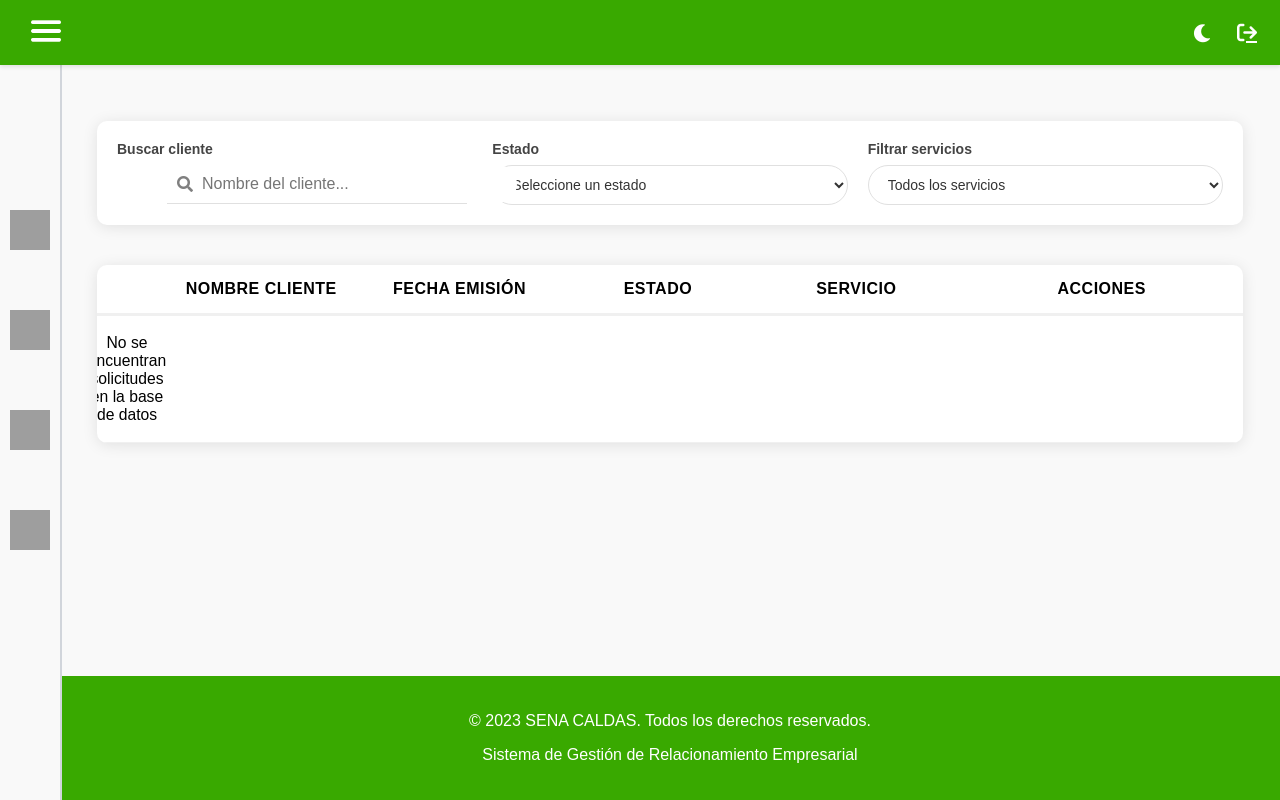
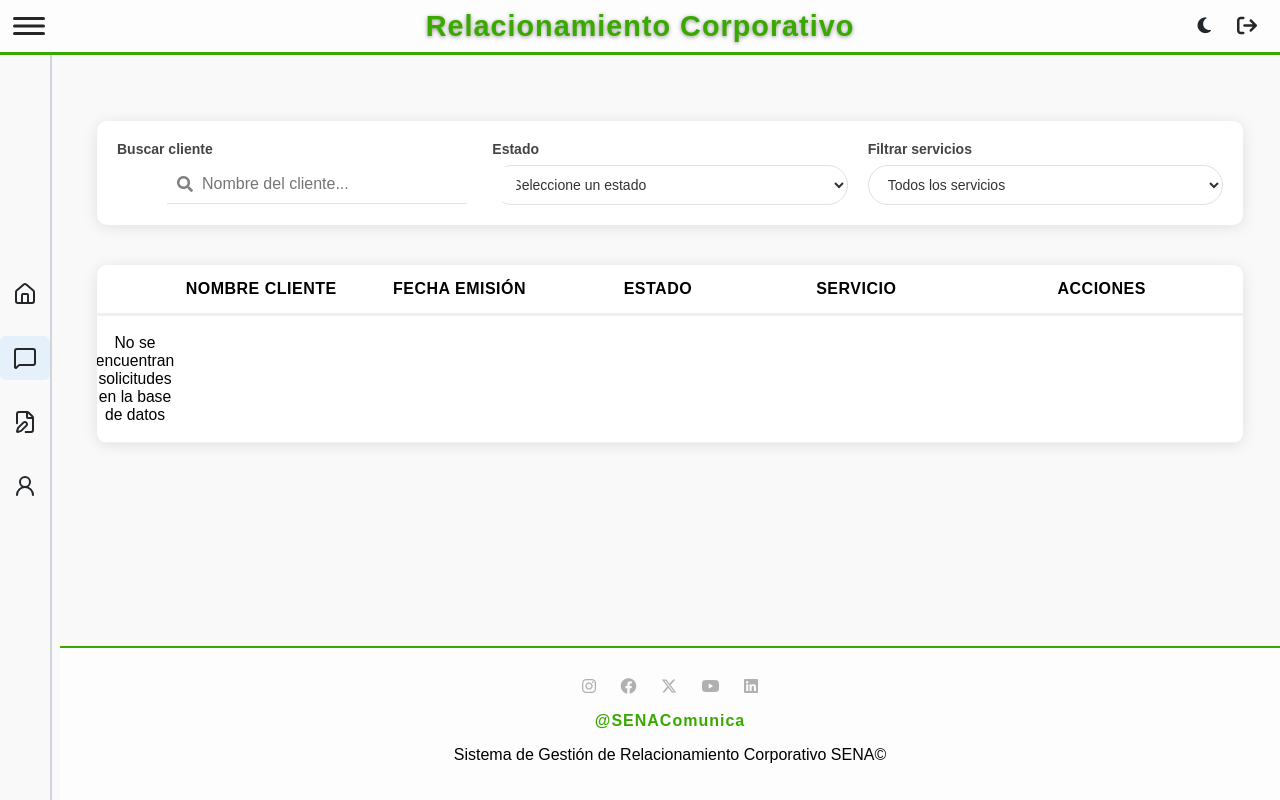
Before and after one commit to reyes630/relacionamientoEmpresarial, a PHP site: page /solicitud/view in a window 1280 px wide. Run offline with PHP 8.4, Linux system fonts and the light colour scheme; the visitor is signed in with stand-in values (Sample User, id 1); data comes from the database, SQL or seed files in the repository; both versions use the stored data as it was after the commit; data that the repository does not hold is empty; grey boxes are pictures that could not be loaded.

Commit message:
docs:Modification of the database, elements were added. feat:Permissions are made for actions that can only be performed by the administrator user, the administrator is the only one who can assign. feat:A function has been added to the model, which allows filtering the requests according to the Assignment. New function is added for the vie of the requests, that takes the requests that belong to who logs in, the role is verified to filter the assigned requests. feat:When the request is assigned, the status changes to 'Assigned'. style:Heder and footer colors and design are updated, new icons are also added. style: The sidebar has been modified for a more updated design and modern icons. feat:A standard design is created for night mode.

```diff
--- a/app/controllers/loginController.php
+++ b/app/controllers/loginController.php
@@ -59,6 +59,6 @@ class LoginController extends BaseController{
 
     public function logoutLogin(){
         session_destroy();
-        header("Location: /login/login.php");
+        header("Location: /login/init");
     }
 }
--- a/app/controllers/solicitudController.php
+++ b/app/controllers/solicitudController.php
@@ -30,7 +30,7 @@ class SolicitudController extends BaseController{
     }
 
 
-    public function view(){
+    /* public function view(){
         $solicitudObj = new SolicitudModel();
         $solicitudes = $solicitudObj->getAll();
 
@@ -52,7 +52,44 @@ class SolicitudController extends BaseController{
         ];
 
         $this->render('solicitud/view.php', $data);
+    } */
+// Este view verifica el rol del usuario y muestra las solicitudes correspondientes
+public function view() {
+    if (session_status() === PHP_SESSION_NONE) session_start();
+    $rol = $_SESSION['rol'] ?? null; // 1 = admin, 3 = funcionario, 4 = instructor
+    $idUsuario = $_SESSION['idUsuario'] ?? null;
+
+    $solicitudObj = new SolicitudModel();
+
+    if ($rol == 1) {
+        // Administrador: ver todas las solicitudes
+        $solicitudes = $solicitudObj->getAll();
+    } elseif ($rol == 3 || $rol == 4) {
+        // Funcionario o Instructor: solo las asignadas a él
+        $solicitudes = $solicitudObj->getByAsignacion($idUsuario);
+    } else {
+        $solicitudes = [];
     }
+
+    $clienteObj = new ClienteModel();
+    $clientes = $clienteObj->getAll();
+
+    $servicioObj = new ServicioModel();
+    $servicios = $servicioObj->getAll();
+
+    $estadoObj = new EstadoModel();
+    $estados = $estadoObj->getAll();
+
+    $data = [
+        "solicitudes" => $solicitudes,
+        "clientes" => $clientes,
+        "servicios" => $servicios,
+        "estados" => $estados,
+        "titulo" => "solicitudes"
+    ];
+
+    $this->render('solicitud/view.php', $data);
+}
 
     public function newSolicitud(){
         $clienteObj = new ClienteModel();
@@ -198,6 +235,11 @@ class SolicitudController extends BaseController{
                     $solicitudActual->TelefonoCliente // Mantener el teléfono actual
                 );
 
+                // Si el admin asigna un usuario, cambia el estado a "Asignado" (id 7)
+                if ($asignacion) {
+                    $idEstado = 7; // 7 es el idEstado para "Asignado" según tu tabla estado
+                }
+
                 // Actualizamos la solicitud manteniendo el mismo ID de cliente
                 $solicitudObj->editSolicitud(
                     $id,
--- a/app/models/solicitudModel.php
+++ b/app/models/solicitudModel.php
@@ -66,13 +66,15 @@ class SolicitudModel extends BaseModel {
                        sv.Servicio,
                        e.Estado,
                        e.Descripcion as EstadoDescripcion,
-                       u.NombreUsuario
+                       u.NombreUsuario,
+                       ua.NombreUsuario AS NombreUsuarioAsignado  -- Agrega esta línea
                 FROM {$this->table} s
                 JOIN cliente c ON s.FKcliente = c.idCliente
                 JOIN tiposervicio ts ON s.FKtipoServicio = ts.idTipoServicio
                 JOIN servicio sv ON ts.FKidServicio = sv.idServicio
                 JOIN estado e ON s.FKestado = e.idEstado
                 JOIN usuario u ON s.FKusuario = u.idUsuario
+                LEFT JOIN usuario ua ON s.Asignacion = ua.idUsuario  -- Agrega esta línea
                 WHERE s.idSolicitud = :id";
             $statement = $this->dbConnection->prepare($sql);
             $statement->bindParam(":id", $id, PDO::PARAM_INT);
@@ -125,4 +127,24 @@ class SolicitudModel extends BaseModel {
             throw new PDOException("Error al eliminar la solicitud: " . $ex->getMessage());
         }
     }
+
+    public function getByAsignacion($idUsuario) {
+        $sql = "SELECT s.*,
+                   c.NombreCliente,
+                   sv.Servicio,
+                   sv.Color,
+                   e.Estado,
+                   ua.NombreUsuario AS NombreUsuarioAsignado
+            FROM solicitud s
+            JOIN cliente c ON s.FKcliente = c.idCliente
+            JOIN tiposervicio ts ON s.FKtipoServicio = ts.idTipoServicio
+            JOIN servicio sv ON ts.FKidServicio = sv.idServicio
+            JOIN estado e ON s.FKestado = e.idEstado
+            LEFT JOIN usuario ua ON s.Asignacion = ua.idUsuario
+            WHERE s.Asignacion = :idUsuario";
+        $stmt = $this->dbConnection->prepare($sql); // <--- Cambia aquí
+        $stmt->bindParam(':idUsuario', $idUsuario, \PDO::PARAM_INT);
+        $stmt->execute();
+        return $stmt->fetchAll(\PDO::FETCH_OBJ);
+    }
 }
--- a/app/views/layouts/admin_layout.php
+++ b/app/views/layouts/admin_layout.php
@@ -5,6 +5,7 @@
     <meta charset="UTF-8">
     <meta name="viewport" content="width=device-width, initial-scale=1.0">
     <title><?php echo $titulo ?></title>
+
     <link href="https://cdnjs.cloudflare.com/ajax/libs/font-awesome/5.15.3/css/all.min.css" rel="stylesheet">
     <link rel="stylesheet" href="/css/styles.css">
     <link rel="stylesheet" href="/css/styles_admin_layout.css">
@@ -19,22 +20,26 @@
 <body>
     <!-- Header -->
     <header class="header">
-        <button class="hamburger">
-            <img src="/img/menu.png" alt="menu">
+        <div class="header-left">
+            <!-- Cambia el botón del menú hamburguesa por este SVG en línea, color negro -->
+            <button class="hamburger" title="Menú">
+                <svg width="32" height="32" viewBox="0 0 32 32" fill="none">
+                    <rect y="7" width="32" height="3" rx="1.5" fill="#262626"/>
+                    <rect y="14.5" width="32" height="3" rx="1.5" fill="#262626"/>
+                    <rect y="22" width="32" height="3" rx="1.5" fill="#262626"/>
+                </svg>
             </button>
-        <!-- <div class="search-container">
-            <div class="search-bar">
-                <i class="fas fa-search search-icon"></i>
-                <input type="text" placeholder="Buscar...">
+                <!-- <div class="logotype">
+                    <img src="../img/IconSisrel.png" alt="">
+                </div> -->
         </div>
-        </div> -->
-
+        <div class="titleSisrel">Relacionamiento Corporativo</div>
         <div class="header-actions">
             <button id="toggle-dark-mode" title="Modo oscuro" class="header-action-btn">
-                <i class="fas fa-moon"></i>
+                <i class="fa-solid fa-moon" style="color:#262626;"></i>
             </button>
             <a href="/login/init" title="Cerrar sesión" class="header-action-btn">
-                <i class="fa-solid fa-arrow-right-from-bracket"></i>
+                <i class="fa-solid fa-arrow-right-from-bracket" style="color: #696969;"></i>
             </a>
         </div>
     </header>
@@ -55,8 +60,8 @@
                 default:
                     echo '/usuario/indexBienvenida';
             }
-        ?>" class="sidebar-item home">
-            <img class="icon <?php if($titulo == "Home" || $titulo == "Home Admin" || $titulo== "Estadisticas"){echo "selected";} ?>" src="/img/IconosSidebar/houseLine.svg" alt="Logo 1">
+        ?>" class="sidebar-item <?php if($titulo == "Home" || $titulo == "Home Admin"){echo "selected";} ?>">
+            <i data-lucide="home"></i>
             <span class="sidebar-text">Home</span>
         </a>
         <a href="<?php
@@ -73,16 +78,16 @@
                 default:
                     echo '/solicitud/view';
             }
-        ?>" class="sidebar-item solicitudes">
-            <img class="icon <?php if($titulo == "solicitudes" || $titulo == "Solicitudes Estadisticas"){echo "selected";} ?>" src="/img/IconosSidebar/SolicitudesLine.svg" alt="Logo 2">
+        ?>" class="sidebar-item solicitudes <?php if($titulo == "solicitudes" || $titulo == "Solicitudes Estadisticas"){echo "selected";} ?>">
+            <i data-lucide="message-square" ></i>
             <span class="sidebar-text">Solicitudes</span>
         </a>
-        <a href="/solicitud/new" class="sidebar-item formulario">
-            <img class="icon <?php if($titulo == "Nueva solicitud"){echo "selected";} ?>" src="/img/IconosSidebar/formularioLine.svg" alt="Formulario">
+        <a href="/solicitud/new" class="sidebar-item formulario <?php if($titulo == "Nueva solicitud"){echo "selected";} ?>">
+            <i data-lucide="file-edit" ></i>
             <span class="sidebar-text">Formulario</span>
         </a>
-        <a href="/usuario/perfil" class="sidebar-item perfil">
-            <img class="icon <?php if($titulo == "Perfil Usuario"){echo "selected";} ?>" src="/img/IconosSidebar/perfilLine.svg" alt="Perfil">
+        <a href="/usuario/perfil" class="sidebar-item perfil <?php if($titulo == "Perfil Usuario"){echo "selected";} ?>">
+            <i data-lucide="user-round"> </i>
             <span class="sidebar-text">Usuario</span>
         </a>
     </div>
@@ -98,10 +103,23 @@
             </div>
         </section>
     </main>
-    <footer class="site-footer">
-        <p>© 2023 SENA CALDAS. Todos los derechos reservados.</p>
-        <p>Sistema de Gestión de Relacionamiento Empresarial</p>
+   <footer class="site-footer" style="text-align: center; padding: 20px;">
+    <div style="margin-top: 10px;">
+        <i class="fab fa-instagram" style="color: #B0B0B0; margin: 0 10px;"></i>
+        <i class="fab fa-facebook" style="color: #B0B0B0; margin: 0 10px;"></i>
+        <i class="fab fa-x-twitter" style="color: #B0B0B0; margin: 0 10px;"></i>
+        <i class="fab fa-youtube" style="color: #B0B0B0; margin: 0 10px;"></i>
+        <i class="fab fa-linkedin" style="color: #B0B0B0; margin: 0 10px;"></i>
+    </div>
+    <p style="color:#39a900;  font-weight: bold;  letter-spacing: 1px; ">@SENAComunica</p>
+    <p>Sistema de Gestión de Relacionamiento Corporativo SENA©</p>
+
 </footer>
+    <!-- Script para lucide Libreria de iconos-->
+     <script src="https://unpkg.com/lucide@latest"></script>
+     <script>
+        lucide.createIcons();
+     </script>
 
     <!-- JavaScript for Sidebar -->
     <script>
@@ -121,21 +139,7 @@
             }
         });
 
-        let icons = document.querySelectorAll('.icon')
-        let arrayImges = [
-            "houseblack.svg",
-            "solicitudesBlack.svg",
-            "formularioBlack.svg",
-            "perfilBlack.svg"
-        ]
 
-        for (let i = 0; i < icons.length; i++) {
-            if (icons[i].classList.contains("selected")) {
-                icons[i].src = "/img/IconosSidebar/" + arrayImges[i]
-            }
-        }
-    </script>
-    <script>
        const darkModeBtn = document.getElementById('toggle-dark-mode');
        darkModeBtn.addEventListener('click', function() {
            document.body.classList.toggle('dark-mode');
@@ -151,6 +155,7 @@
            document.body.classList.add('dark-mode');
        }
     </script>
+
 </body>
 
 </html>
--- a/app/views/solicitud/view.php
+++ b/app/views/solicitud/view.php
@@ -300,9 +300,15 @@
             <div>Acciones</div>
         </div>
         <?php if (empty($solicitudes)): ?>
-            <div class="solicitud-row">
-                <div colspan="6" style="text-align:center;">No se encuentran solicitudes en la base de datos</div>
-            </div>
+            <?php if (in_array($_SESSION['rol'], [3, 4])): ?>
+                <div class="solicitud-row">
+                    <div colspan="6" style="text-align:center; width:100%;">Aún no tienes solicitudes asignadas.</div>
+                </div>
+            <?php else: ?>
+                <div class="solicitud-row">
+                    <div colspan="6" style="text-align:center; width:100%;">No se encuentran solicitudes en la base de datos</div>
+                </div>
+            <?php endif; ?>
         <?php else: ?>
             <?php foreach ($solicitudes as $solicitud): ?>
                 <?php
--- a/public/css/styles_admin_layout.css
+++ b/public/css/styles_admin_layout.css
@@ -16,33 +16,47 @@ body {
 
 /* Estilo para el header */
 .header {
+    display: flex;
+    align-items: center;
+    justify-content: space-between;
+    padding: 10px 5px;
     position: fixed;
     top: 0;
     left: 0;
     right: 0;
-    /* border-bottom: 2px solid #39a900;
-    background: #f3f3f3; */
-    background: #39a900;
-
-    box-shadow: 0 2px 4px rgba(0, 0, 0, 0.1);
-    z-index: 2000; /* Asegúrate que sea mayor que el sidebar */
-    padding: 10px 5px;
-    display: flex;
-    justify-content: space-between;
+    background: #fdfdfd;
+    z-index: 2000;
+    border-bottom: 3px solid #39a900;
 }
 
-.header .search-container {
+.header-left {
     display: flex;
     align-items: center;
-    position: relative;
-    width: 100%;
+    gap: 12px;
 }
 
-.header img {
-    margin-left: 15px;
-    height: 40px;
+.logotype img {
+    height: 38px;
     width: auto;
+    display: block;
 }
+
+.titleSisrel {
+    flex: 1;
+    text-align: center;
+    font-size: 1.8rem;
+    font-weight: bold;
+    color: #39a900;
+    letter-spacing: 1px;
+    margin: 0 auto;
+    position: absolute;
+    left: 0; right: 0;
+    top: 50%;
+    transform: translateY(-50%);
+    pointer-events: none;
+    text-shadow: 0px 1px 4px rgba(0, 0, 0, 0.422); /* Sombra marcada */
+}
+
 .cerrar-sesion {
     margin-right: 20px;
 }
@@ -78,82 +92,88 @@ header button {
     color: gray;
 } */
 
-/* Estilo para el sidebar */
+/* Sidebar general */
 .sidebar {
     position: fixed;
     top: 0;
     left: 0;
     height: 100vh;
-    width: 60px;
+    width: 50px;
     background-color: #f9f9f9;
     border-right: 2px solid #d1d5db;
     display: flex;
     flex-direction: column;
+    justify-content: center;
     align-items: center;
-    justify-content: center;
     transition: width 0.5s ease;
-    z-index: 1000; /* Menor que el header */
+    z-index: 1000;
+
 }
 
 /* Cuando el sidebar está abierto, se expande */
 .sidebar.open {
     width: 200px;
-    margin: 0;
+    align-items: flex-start;
+    padding-left: 15px;
 }
 
 
 .sidebar-item {
-    text-align: center;
-    text-decoration: none;
-    position: relative;
-    padding: 5px;
-    background: none;
-    border: none;
-    width: 50px;
-    height: 50px;
-    cursor: pointer;
-    margin-bottom: 40px;
     display: flex;
     align-items: center;
     justify-content: center;
-    transition: all 0.3s ease; /* Cambiado a all para una transición más suave */
+    width: 100%;
+    padding: 10px 0;
+    margin-bottom: 20px;
+    box-sizing: border-box;
+    text-decoration: none;
+    background: none;
+    border: none;
+    cursor: pointer;
+    transition: background 0.2s;
+    border-radius: 6px;
+    overflow: hidden;
 }
 
-/* Estilo para los textos de los botones (siempre visibles) */
+.sidebar-item:hover,
+.sidebar-item.selected {
+    background: #e6f0fa;
+}
+
+/* Iconos del sidebar */
+.sidebar-item i,
+.sidebar-item [data-lucide] {
+    font-size: 1.7rem;
+    color: #23272a;
+    min-width: 32px;
+    text-align: center;
+    transition: color 0.2s;
+}
+
+/* Texto del sidebar */
 .sidebar-text {
     display: none;
-    text-decoration: none;
-    margin-left: 10px;
-    font-size: 14px;
-    color: #333;
-    white-space: nowrap;
-    transition: transform 0.7s ease;
+    margin-left: 18px; /* Espacio entre icono y texto */
+    font-size: 1rem;
+    color: #23272a;
+    text-align: left;
+    font-weight: 500;
+    letter-spacing: 0.5px;
 }
 
-
 .sidebar.open .sidebar-text {
-    display: inline-block;
+    display: block;
 }
 
-/* Mostrar los iconos siempre visibles */
-.sidebar img {
-    width: 40px;
-    height: 40px;
-}
-
-
-
-/* Nuevo estilo para cuando el sidebar está abierto */
-.sidebar.open .sidebar-item:hover {
-    width: 190px;
-    margin-left: 5px;
-    margin-right: 5px;
-    border-radius: 4px;
+/* Cuando el sidebar está abierto, alinea icono y texto a la izquierda */
+.sidebar.open .sidebar-item {
+    justify-content: flex-start;
+    padding-left: 8px;
 }
 
 /* Estilo para el contenedor principal */
 main {
-        flex: 1 0 auto;
+    flex: 1 0 auto;
     transition: margin-left 0.5s ease;
     display: flex;
     align-items: flex-start; /* Cambia a flex-start para que el contenido crezca hacia abajo */
@@ -179,11 +199,9 @@ main .Container {
 
 .site-footer {
     flex-shrink: 0;
-    background-color: #39a900;
-    color: white;
-    /* background-color: #fefefe;
+    background-color: #fdfdfd;
     border-top: 2px solid #39a900;
-    color: rgb(0, 0, 0); */
+    color: rgb(0, 0, 0);
     text-align: center;
     padding: 20px 10px;
     margin-left: 60px;
@@ -466,19 +484,32 @@ body.dark-mode .modo-oscuro-toggle button:hover {
 }
 
 .header-action-btn {
+    color: #262626;
+    font-size: 20px;
     background: none;
     border: none;
-    color: #fff;
-    font-size: 20px;
     display: flex;
     align-items: center;
     justify-content: center;
     cursor: pointer;
     transition: transform 0.3s;
     padding: 0 8px;
+    text-decoration: none !important;
 }
 
 .header-action-btn:hover {
-    /* Eliminar color: #ffd700; */
     transform: scale(1.1);
 }
+.hamburger {
+    background: none;
+    border: none;
+    padding: 0 8px;
+    display: flex;
+    align-items: center;
+    cursor: pointer;
+}
+
+/* Asegúrate de que los iconos del header sean negros */
+.header-action-btn i {
+    color: #23272a !important;
+}
```
Also changed, not shown: app/views/solicitud/edit.php (+11 -1 lines), app/views/solicitud/viewOne.php (+21 -1 lines), bd/relacionamientoempresarial.sql (+53 -20 lines), public/img/IconSisrel.png (added). Lines whose indentation alone changed are shown as unchanged.
